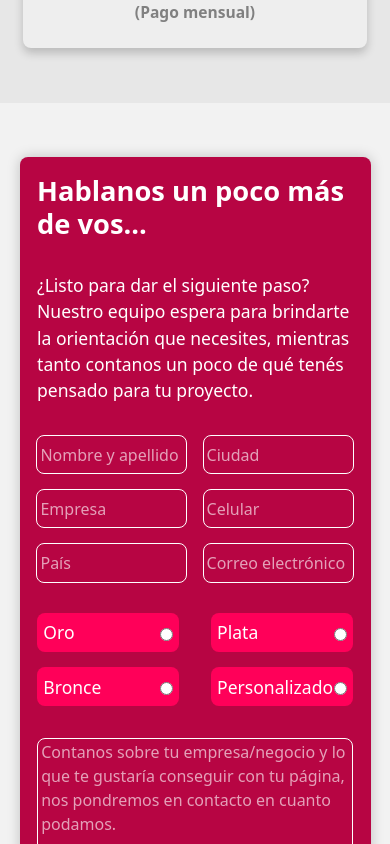
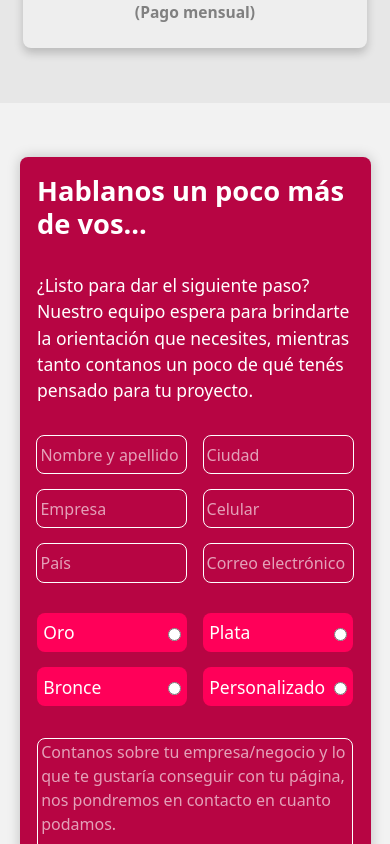
Before and after one commit to dileo24/portafolioGP, a React (Create React App) app in the folder client/: page / in a window 390 px wide. Shown: the part 7756-8600 px from the top of the page. Built offline with nearby package versions, Linux system fonts and the light colour scheme.

Commit message:
agrandados checkbox

```diff
--- a/client/src/styles/components/_contacto.scss
+++ b/client/src/styles/components/_contacto.scss
@@ -240,15 +240,11 @@
             label {
               background-color: $magentaFuerte;
               justify-content: space-between;
-              // border: 1.5px solid white;
               border: none;
               font-size: $descrSizeResp;
-              width: 45%;
+              width: 47.5%;
               border-radius: 0.5rem;
-              // padding: 0.5% 5%;
               margin-bottom: 5%;
-              // justify-content: space-between;
-              // color: rgba(255, 255, 255, 0.623);
               padding: 2% 2%;
               input {
                 margin-bottom: -3%;
```
